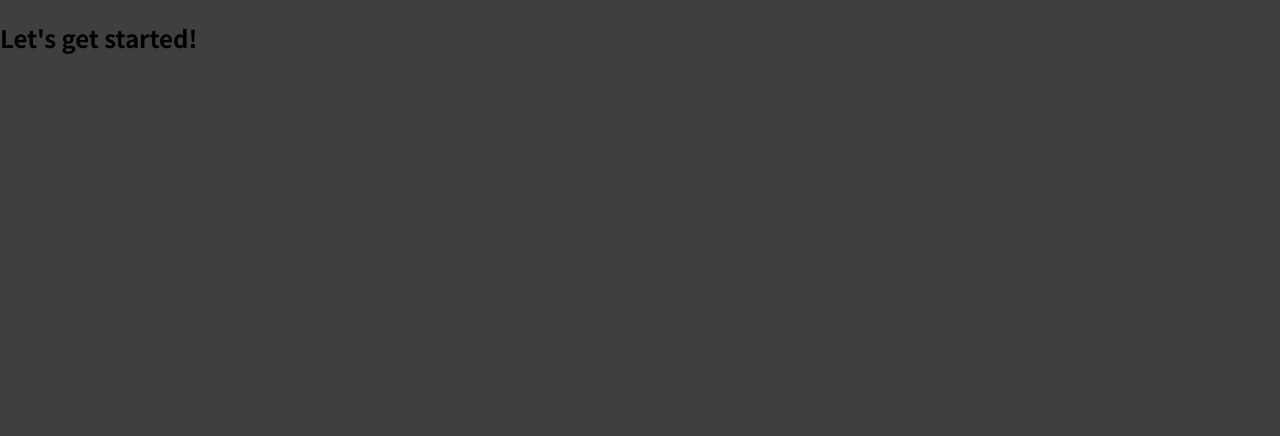
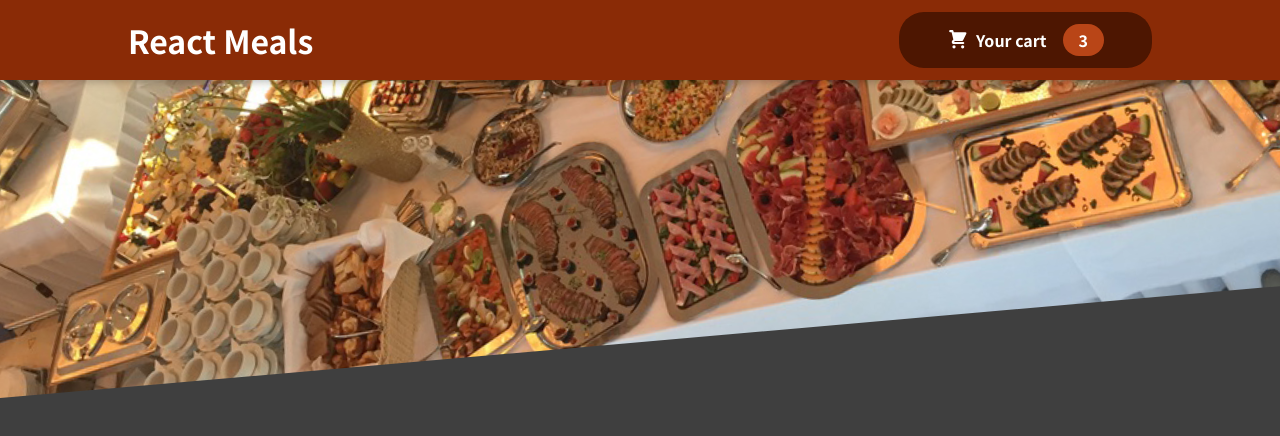
Before and after one commit to vysk/food-order-app, a React (Create React App) app: page / in a window 1280 px wide. Shown: the top 436 px of the page. Built offline with nearby package versions, Linux system fonts and the light colour scheme.

Commit message:
added header and cart button components plus header image

```diff
--- a/src/App.js
+++ b/src/App.js
@@ -1,8 +1,11 @@
+import React, { Fragment } from 'react';
+import Header from './components/Layout/Header';
+
 function App() {
   return (
-    <div>
-      <h2>Let's get started!</h2>
-    </div>
+    <Fragment>
+      <Header />
+    </Fragment>
   );
 }
 
--- /dev/null
+++ b/src/components/Cart/CartIcon.js
@@ -0,0 +1,13 @@
+const CartIcon = () => {
+  return (
+    <svg
+      xmlns='http://www.w3.org/2000/svg'
+      viewBox='0 0 20 20'
+      fill='currentColor'
+    >
+      <path d='M3 1a1 1 0 000 2h1.22l.305 1.222a.997.997 0 00.01.042l1.358 5.43-.893.892C3.74 11.846 4.632 14 6.414 14H15a1 1 0 000-2H6.414l1-1H14a1 1 0 00.894-.553l3-6A1 1 0 0017 3H6.28l-.31-1.243A1 1 0 005 1H3zM16 16.5a1.5 1.5 0 11-3 0 1.5 1.5 0 013 0zM6.5 18a1.5 1.5 0 100-3 1.5 1.5 0 000 3z' />
+    </svg>
+  );
+};
+
+export default CartIcon;
--- /dev/null
+++ b/src/components/Layout/Header.js
@@ -0,0 +1,19 @@
+import React from 'react';
+import mealsImage from '../../assets/meals.jpg';
+import styles from './Header.module.css';
+import HeaderCartButton from './headerCartButton';
+const Header = (props) => {
+  return (
+    <React.Fragment>
+      <header className={styles.header}>
+        <h1>React Meals</h1>
+        <HeaderCartButton />
+      </header>
+      <div className={styles['main-image']}>
+        <img src={mealsImage} alt='A table full of delicious food!' />
+      </div>
+    </React.Fragment>
+  );
+};
+
+export default Header;
--- /dev/null
+++ b/src/components/Layout/Header.module.css
@@ -0,0 +1,29 @@
+.header {
+    position: fixed;
+    top: 0;
+    left: 0;
+    width: 100%;
+    height: 5rem;
+    background-color: #8a2b06;
+    color: white;
+    display: flex;
+    justify-content: space-between;
+    align-items: center;
+    padding: 0 10%;
+    box-shadow: 0 2px 8px rgba(0, 0, 0, 0.25);
+    z-index: 10;
+}
+
+.main-image {
+    width: 100%;
+    height: 25rem;
+    z-index: 0;
+    overflow: hidden;
+}
+
+.main-image img {
+    width: 110%;
+    height: 100%;
+    object-fit: cover;
+    transform: rotateZ(-5deg) translateY(-4rem) translateX(-1rem);
+}
--- /dev/null
+++ b/src/components/Layout/HeaderCartButton.module.css
@@ -0,0 +1,63 @@
+.button {
+    cursor: pointer;
+    font: inherit;
+    border: none;
+    background-color: #4d1601;
+    color: white;
+    padding: 0.75rem 3rem;
+    display: flex;
+    justify-content: space-around;
+    align-items: center;
+    border-radius: 25px;
+    font-weight: bold;
+}
+
+.button:hover,
+.button:active {
+    background-color: #2c0d00;
+}
+
+.icon {
+    width: 1.35rem;
+    height: 1.35rem;
+    margin-right: 0.5rem;
+}
+
+.badge {
+    background-color: #b94517;
+    padding: 0.25rem 1rem;
+    border-radius: 25px;
+    margin-left: 1rem;
+    font-weight: bold;
+}
+
+.button:hover .badge,
+.button:active .badge {
+    background-color: #92320c;
+}
+
+.bump {
+    animation: bump 300ms ease-out;
+}
+
+@keyframes bump {
+    0% {
+        transform: scale(1);
+    }
+
+    10% {
+        transform: scale(0.9);
+    }
+
+    30% {
+        transform: scale(1.1);
+    }
+
+    50% {
+        transform: scale(1.15);
+    }
+
+    100% {
+        transform: scale(1);
+    }
+}
--- /dev/null
+++ b/src/components/Layout/headerCartButton.js
@@ -0,0 +1,16 @@
+import React from 'react';
+import CartIcon from '../Cart/CartIcon';
+import styles from './HeaderCartButton.module.css';
+const HeaderCartButton = (props) => {
+  return (
+    <button className={styles.button}>
+      <span className={styles.icon}>
+        <CartIcon />
+      </span>
+      <span>Your cart</span>
+      <span className={styles.badge}>3</span>
+    </button>
+  );
+};
+
+export default HeaderCartButton;
```
Also changed, not shown: src/assets/meals.jpg (added).
